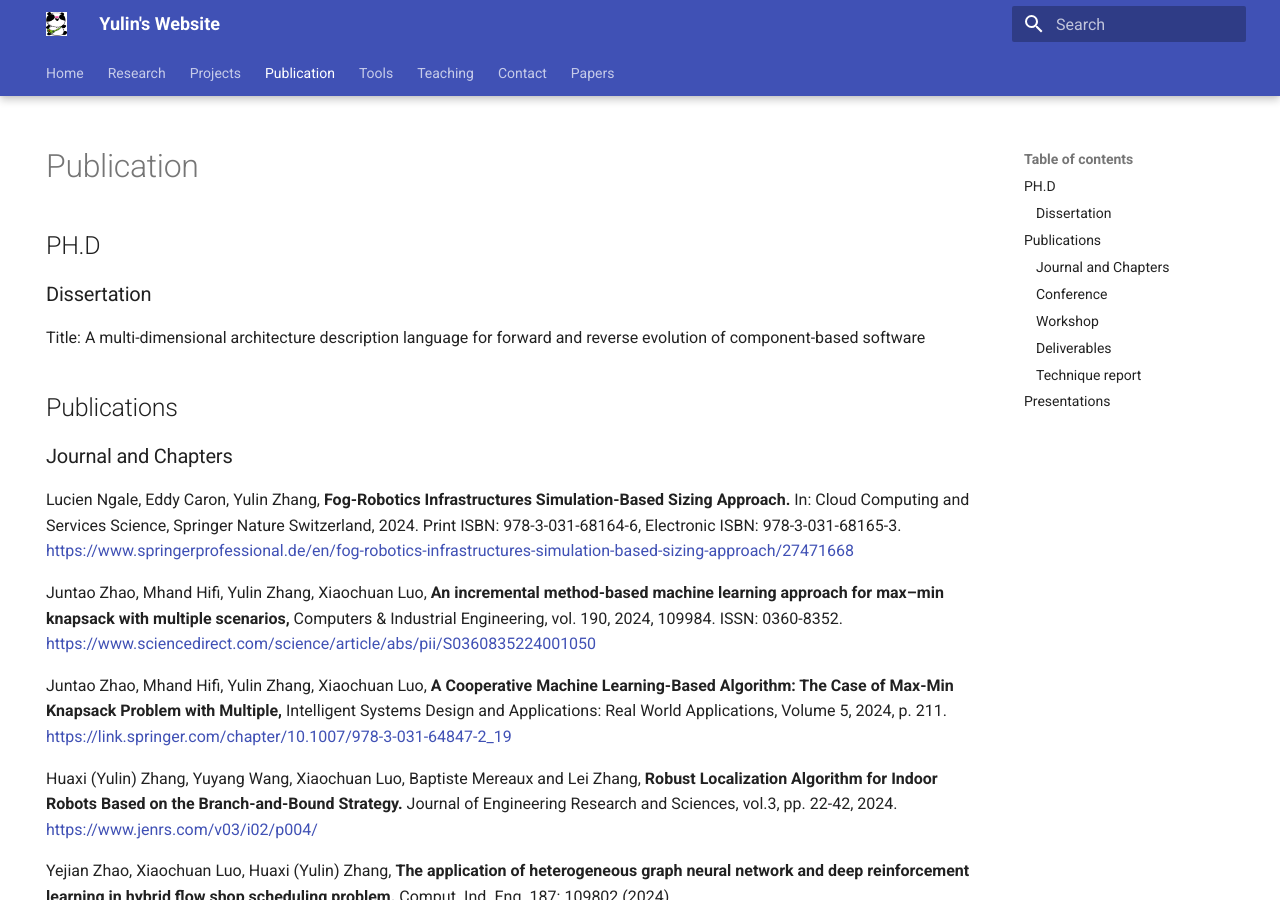
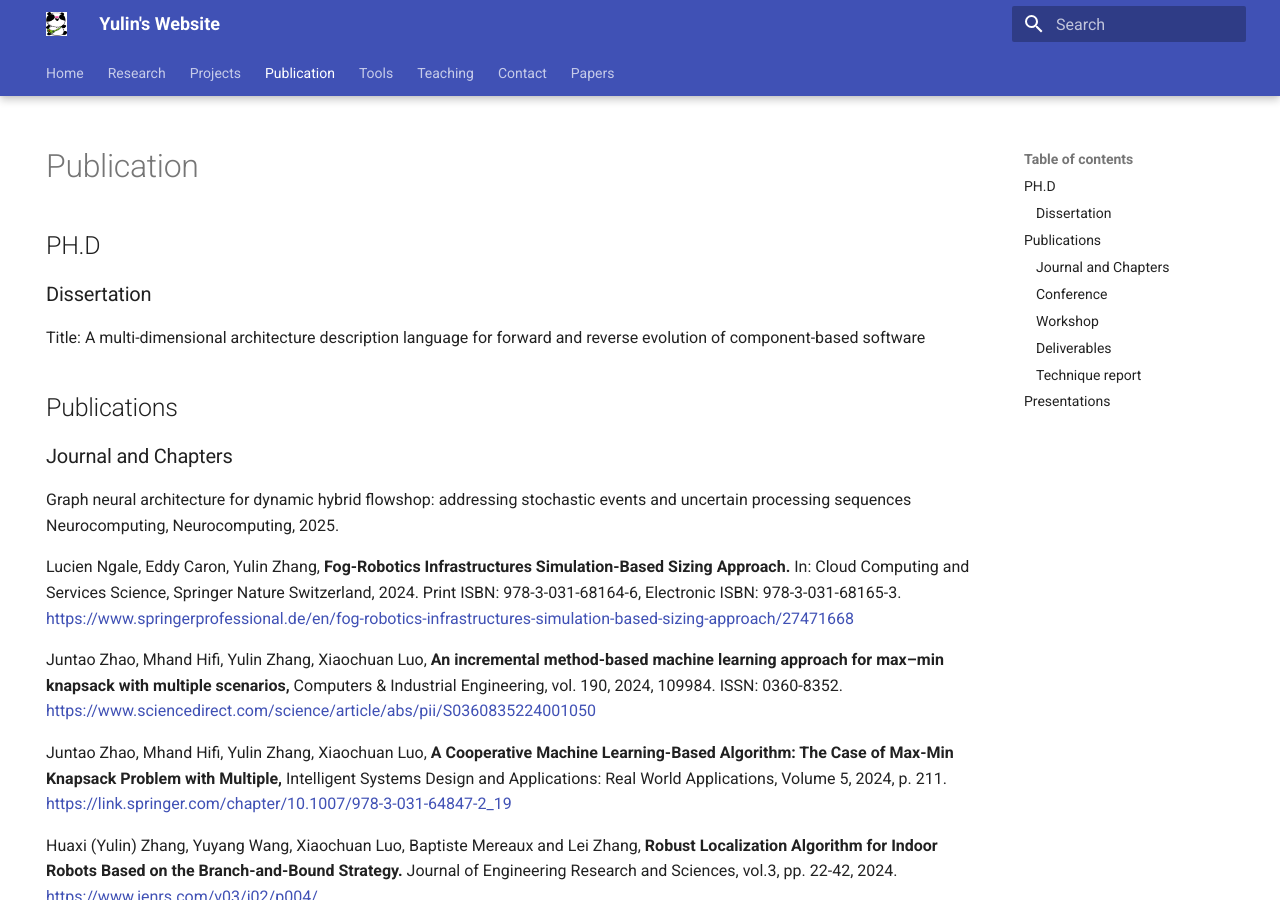
Before and after one commit to yulinz888888/yulinz888888.github.io, an MkDocs documentation site: the page built from docs/publications.md, in a window 1280 px wide and 900 px high. Built offline with MkDocs 1.6.1 and Material for MkDocs 9.7.7, drawn with Linux system fonts in a browser that asks for light colours.

Commit message:
add new publication on graph neural architecture for dynamic hybrid flowshop

```diff
--- a/docs/publications.md
+++ b/docs/publications.md
@@ -12,6 +12,9 @@ Title: A multi-dimensional architecture description language for forward and rev
 ## Publications
 
 ### Journal and Chapters
+
+Graph neural architecture for dynamic hybrid flowshop: addressing stochastic events and uncertain processing sequences
+Neurocomputing, Neurocomputing, 2025.
 
 Lucien Ngale, Eddy Caron, Yulin Zhang, **Fog-Robotics Infrastructures Simulation-Based Sizing Approach.** In: Cloud Computing and Services Science, Springer Nature Switzerland, 2024. Print ISBN: 978-3-031-68164-6, Electronic ISBN: 978-3-031-68165-3. [https://www.springerprofessional.de/en/fog-robotics-infrastructures-simulation-based-sizing-approach/27471668](https://www.springerprofessional.de/en/fog-robotics-infrastructures-simulation-based-sizing-approach/27471668)
 
```
